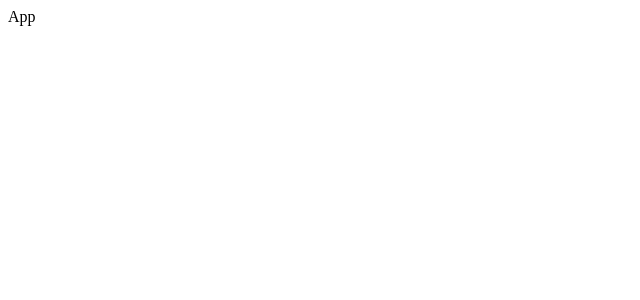
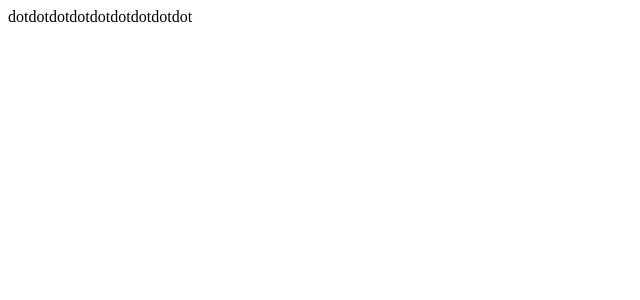
Before and after one commit to lumio/waveblock, a React (Create React App) app: page / in a window 1280 px wide. Shown: the top 300 px of the page, without its empty margins (0-640 px from the left). Built offline with nearby package versions, Linux system fonts and the light colour scheme; the HTML template or start-up script is replaced by a standard one.

Commit message:
Add basic component structure

```diff
--- a/src/App.js
+++ b/src/App.js
@@ -1,6 +1,7 @@
 import React from 'react';
+import WaveBlock from './components/WaveBlock';
 
 const App = () => (
-  <div>App</div>
+  <WaveBlock />
 );
 export default App;
--- /dev/null
+++ b/src/components/WaveBlock/index.js
@@ -0,0 +1,22 @@
+import React from 'react';
+import WaveDot from '../WaveDot';
+
+export default class WaveBlock extends React.Component {
+  render() {
+    return (
+      <div>
+        <WaveDot />
+        <WaveDot />
+        <WaveDot />
+
+        <WaveDot />
+        <WaveDot />
+        <WaveDot />
+
+        <WaveDot />
+        <WaveDot />
+        <WaveDot />
+      </div>
+    )
+  }
+};
--- /dev/null
+++ b/src/components/WaveDot/index.js
@@ -0,0 +1,7 @@
+import React from 'react';
+
+const WaveDot = () => (
+  <span>dot</span>
+)
+
+export default WaveDot;
```
